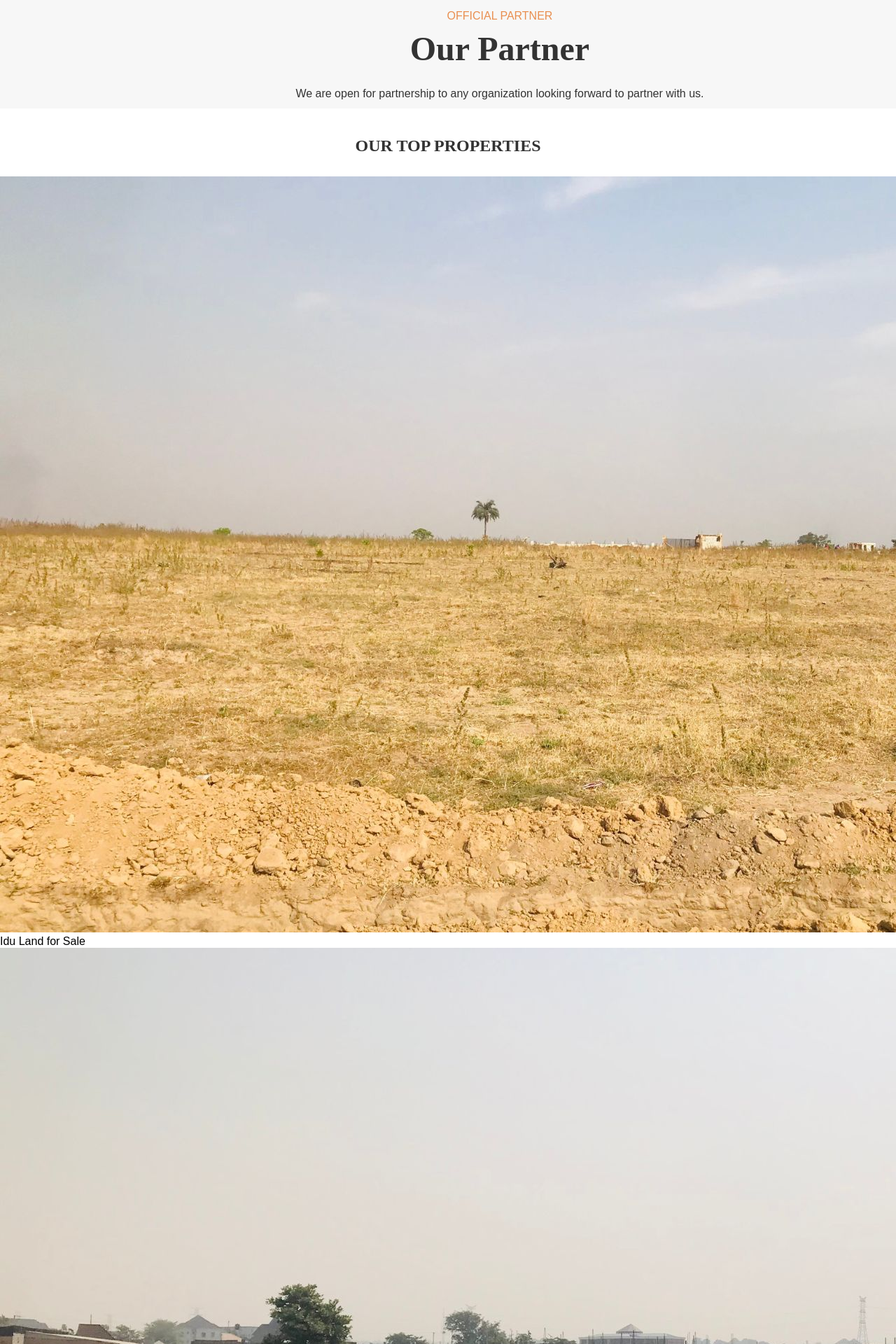
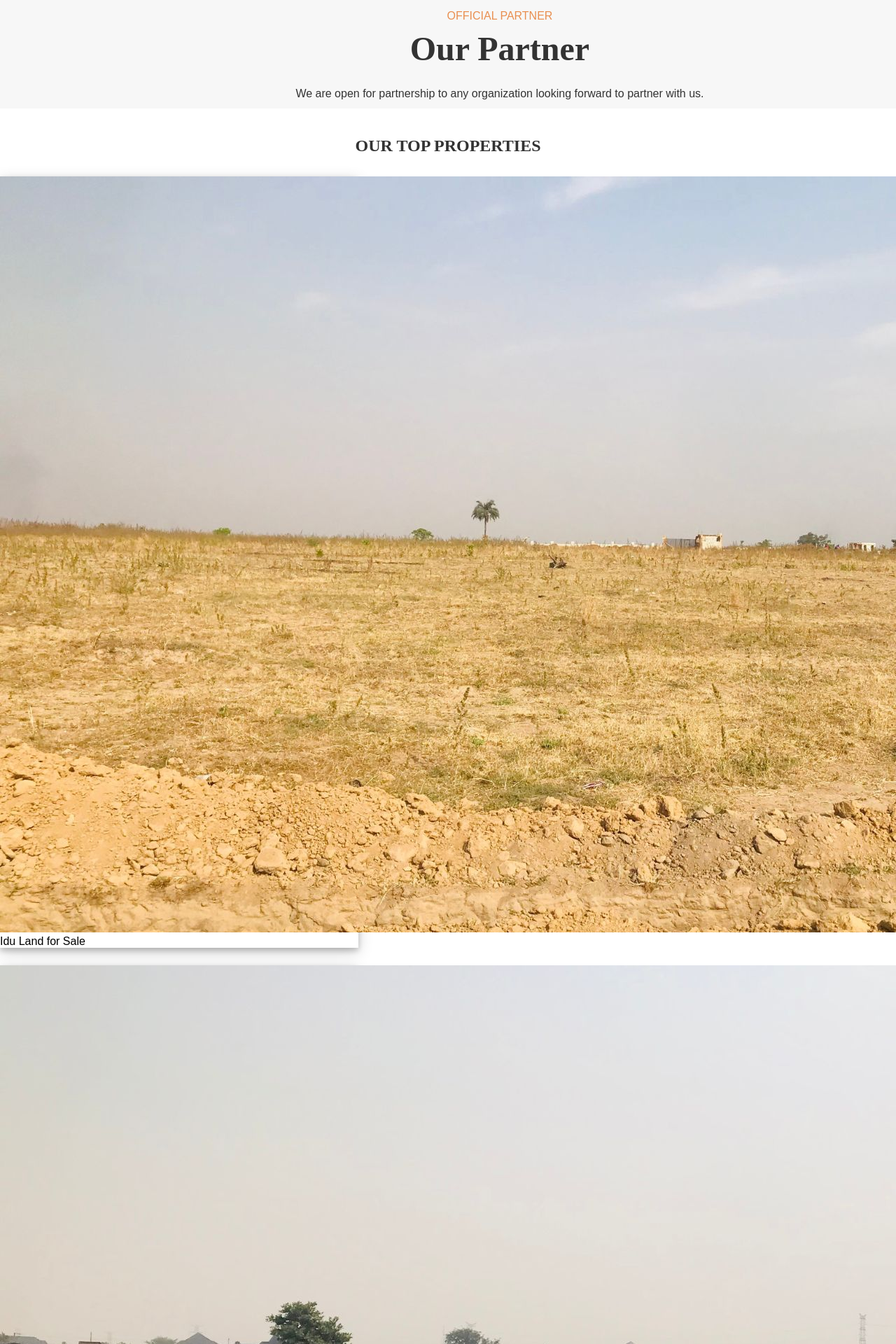
Before and after one commit to Stephen842/real-_estate_web, a Django app: page / in a window 1280 px wide; the page is wider, and only the part inside the window is pictured. Shown: the part 1391-3311 px from the top of that part at 70% size. Run offline with Django 5.2, Linux system fonts and the light colour scheme.

Commit message:
styling the image for carousel

```diff
--- a/Real_estate/Real_estate_project/estates/static/home.css
+++ b/Real_estate/Real_estate_project/estates/static/home.css
@@ -141,6 +141,13 @@
     text-transform: uppercase;
     margin-bottom: 1.25em;
 }
+div.polaroid{
+  width: 40%;
+  height: 30%;
+  background-color: #fff;
+  box-shadow: 0 4px 8px 0 rgba(0, 0, 0, 0.2), 0 6px 20px 0 rgba(0, 0, 0, 0.19);
+  margin-bottom: 1.56em;
+}
 
 
 /* slide in animation for the entire page */
```
